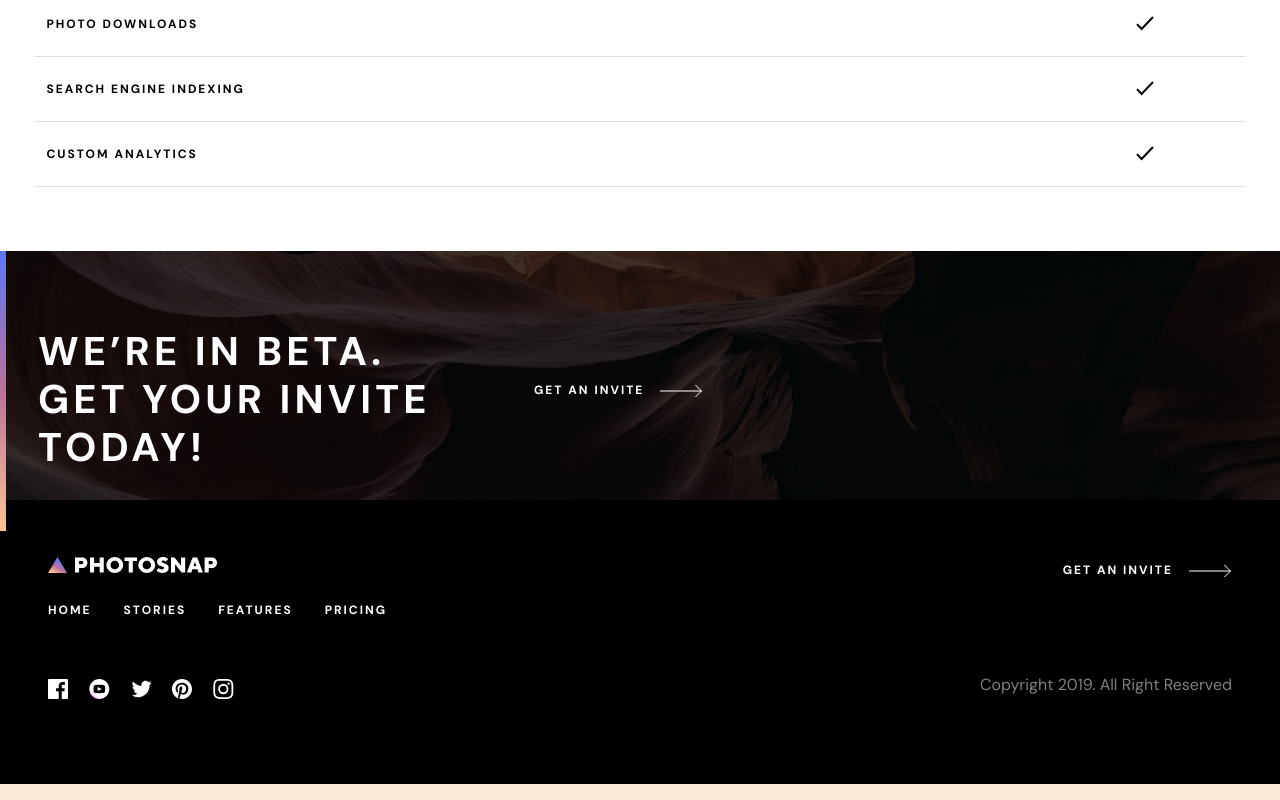
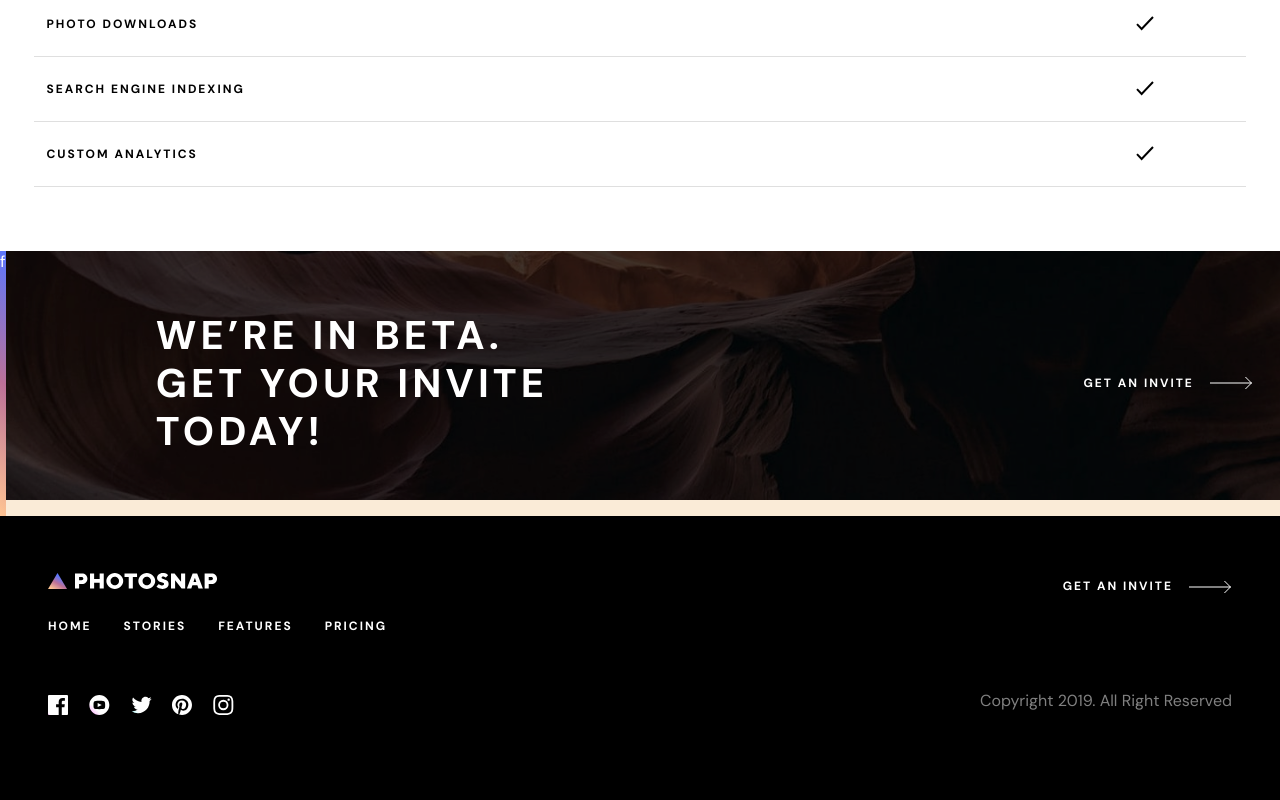
Before and after one commit to LogvnR/photosnap-app, a Next.js app: page /pricing in a window 1280 px wide. Shown: the part 1946-2746 px from the top of the page. Built offline with nearby package versions, Linux system fonts and the light colour scheme.

Commit message:
added Desktop Styles for Beta Card

```diff
--- a/components/cards/BetaCard.tsx
+++ b/components/cards/BetaCard.tsx
@@ -40,7 +40,7 @@ const BetaCard: FC = () => {
         />
       </div>
       <div className={classes['content-container']}>
-        <div className={classes.accent}></div>
+        <div className={classes.accent}>f</div>
         <h2 className={classes.title}>{title}</h2>
         <ArrowBtn title="get an invite" color="white" />
       </div>
--- a/styles/cards/BetaCard.module.css
+++ b/styles/cards/BetaCard.module.css
@@ -62,3 +62,35 @@
     margin-right: 4rem;
   }
 }
+
+@media only screen and (min-width: 1280px) {
+  .container {
+    height: 265px;
+    overflow: hidden;
+  }
+
+  .content-container {
+    width: 100%;
+    height: inherit;
+    display: grid;
+    grid-template-columns: 0.2fr 3fr 4fr;
+    grid-template-areas: 'Accent Title Btn';
+    justify-items: end;
+    gap: 8rem;
+  }
+
+  .accent {
+    width: 6px;
+    height: 100%;
+    justify-self: start;
+  }
+
+  .title {
+    max-width: 400px;
+    font-size: 40px;
+    letter-spacing: 4.1px;
+    line-height: 48px;
+    margin: 0;
+    justify-self: start;
+  }
+}
```
